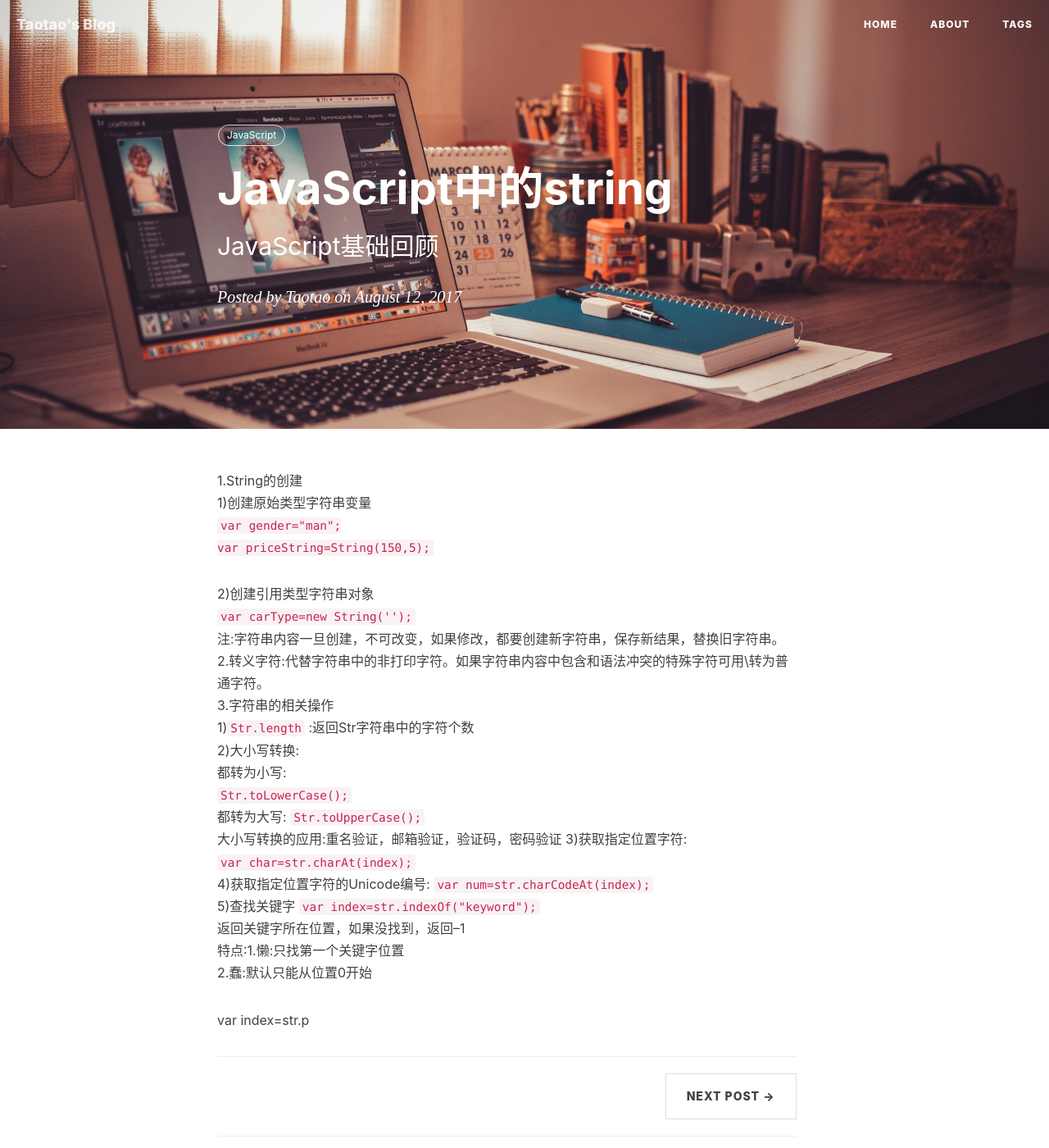
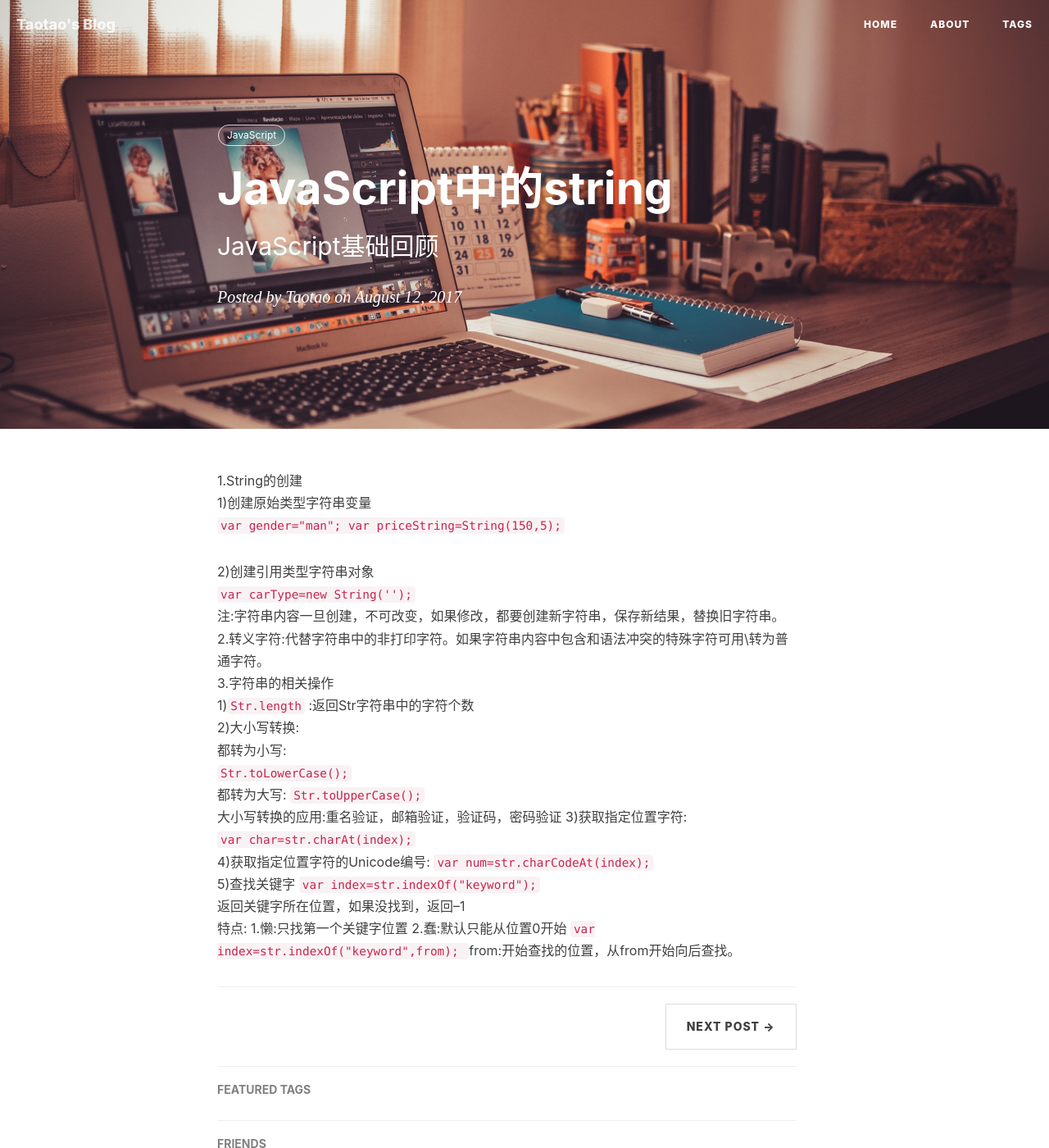
Before and after one commit to Xutaotaotao/Xutaotaotao.github.io, a Jekyll site: the page built from _posts/2017-8-12-JavaScript中的string.markdown, in a window 1280 px wide and 1400 px high. Shown: the whole window at 82% size. Built offline with Jekyll 4.4.1, drawn with Linux system fonts in a browser that asks for light colours; comment, search, counter and statistics services are not loaded.

Commit message:
Signed-off-by: xutaotaotao <xutaotao1108@outlook.com>

```diff
--- a/_posts/2017-8-12-JavaScript中的string.markdown
+++ b/_posts/2017-8-12-JavaScript中的string.markdown
@@ -12,8 +12,8 @@ tags:
 1.String的创建<br>
 1)创建原始类型字符串变量<br>
 <code>
-var gender="man";<br>
-var priceString=String(150,5);<br>
+var gender="man";
+var priceString=String(150,5);
 </code>
 
 2)创建引用类型字符串对象<br>
@@ -57,8 +57,10 @@ var priceString=String(150,5);<br>
 <br>
 	返回关键字所在位置，如果没找到，返回–1
 	<br>
-	特点:1.懒:只找第一个关键字位置
-	<br>
-	     2.蠢:默认只能从位置0开始
-
-var index=str.p
+	特点:
+	1.懒:只找第一个关键字位置
+	2.蠢:默认只能从位置0开始
+<code>
+	var index=str.indexOf("keyword",from);
+</code>
+from:开始查找的位置，从from开始向后查找。
```
